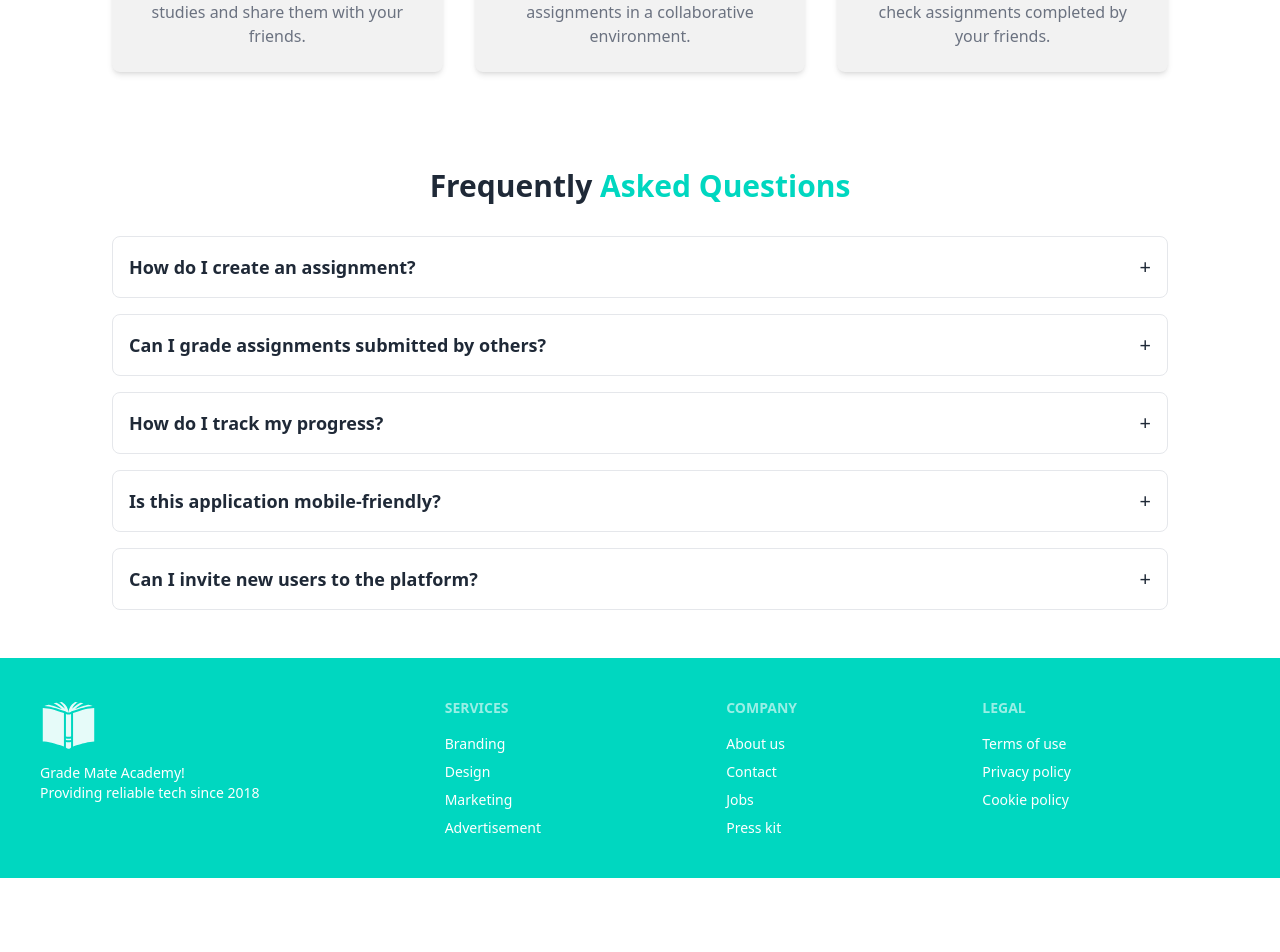
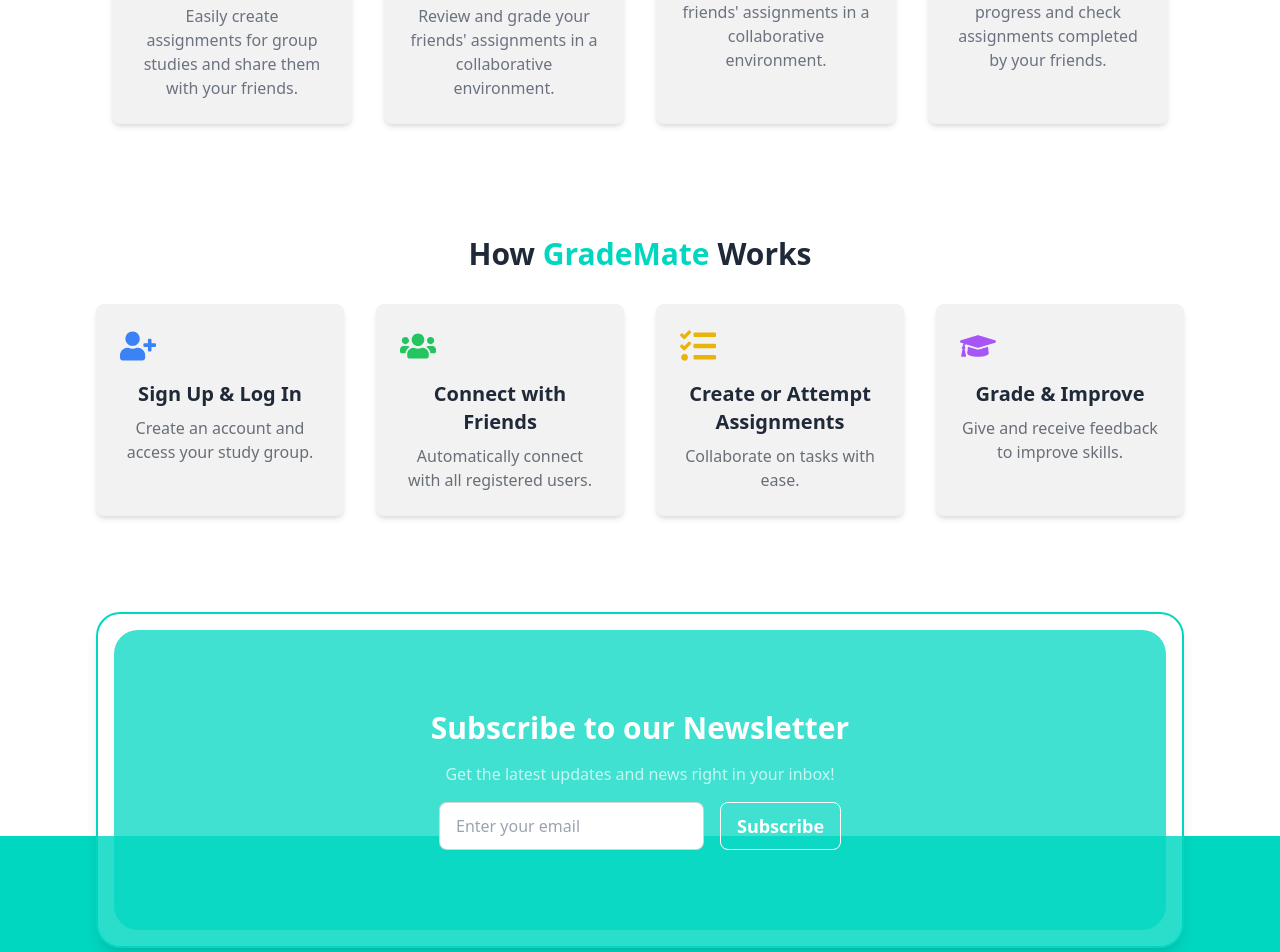
Before and after one commit to rabiyarumi/Grade-Mate, a React (Vite) app: page / in a window 1280 px wide. Shown: the part 920-1872 px from the top of the page. Before the commit the page ends 1798 px from the top, so only its background shows below. Built offline with nearby package versions, Linux system fonts and the light colour scheme; no server answers.

Commit message:
modify footer

```diff
--- a/src/components/Footer.jsx
+++ b/src/components/Footer.jsx
@@ -3,7 +3,7 @@
 const Footer = () => {
   return (
     <div>
-      <footer className="footer bg-accent text-white p-10">
+      <footer className="footer bg-accent text-white p-10 pt-40">
         <aside>
           <GiBookCover size={57} className="text-white/90" />
           <p>
--- a/src/components/Navbar.jsx
+++ b/src/components/Navbar.jsx
@@ -75,8 +75,8 @@
   );
 
   return (
-   <div className="sticky top-0 z-50 bg-white/70 bg-opacity-30">
-     <div className="navbar md:w-[85%] mx-auto ">
+   <div className="sticky top-0 z-50 bg-base-200 bg-opacity-60 w-full">
+     <div className="navbar md:w-[85%] mx-auto  z-20">
       <div className="navbar-start items-center gap-2 justify-start">
         <Link to={"/"}>
           <GiBookCover size={25} className="text-accent" />
--- a/src/layouts/MainLayout.jsx
+++ b/src/layouts/MainLayout.jsx
@@ -14,7 +14,7 @@
 
     } , [theme])
     return (
-        <div className='flex flex-col min-h-screen'>
+        <div className='flex flex-col min-h-screen '>
             <Navbar theme={theme} setTheme={setTheme}/>
             <div className='flex-grow'>
                 <Outlet/>
--- a/src/pages/Home/Features.jsx
+++ b/src/pages/Home/Features.jsx
@@ -16,6 +16,13 @@
           description:
             "Review and grade your friends' assignments in a collaborative environment.",
           icon: "⭐",
+        },
+        {
+          id: 2,
+          title: "Take Assignments",
+          description:
+            "Review and grade your friends' assignments in a collaborative environment.",
+          icon: "📑",
         },
         {
           id: 3,
@@ -37,10 +44,11 @@
           >
             <span className="text-accent">Features of</span> Our Application
           </motion.h2>
-          <div className="grid grid-cols-1 md:grid-cols-3 gap-8">
+          <div className="grid grid-cols-1 md:grid-cols-2 lg:grid-cols-4 gap-8">
             {features.map((feature) => (
               <motion.div
                 key={feature.id}
+                whileHover={{ scale: 1.1 }}
                 initial={{ opacity: 0, scale: 0.8 }}
                 whileInView={{ opacity: 1, scale: 1 }}
                 viewport={{ once: true }}
--- a/src/pages/Home/Home.jsx
+++ b/src/pages/Home/Home.jsx
@@ -2,13 +2,19 @@
 import Banner from './Banner';
 import Features from './Features';
 import Faq from './Faq';
+import NewsLetter from './NewsLetter';
+import HowItWorks from './HowItWorks';
+import RecentAssignment from './RecentAssignment';
 
 const Home = () => {
     return (
         <div>
           <Banner/>
+          <RecentAssignment/>
           <Features/>
-          <Faq/>
+          <HowItWorks/>
+          <NewsLetter/>
+
         </div>
     );
 };
--- /dev/null
+++ b/src/pages/Home/HowItWorks.jsx
@@ -0,0 +1,39 @@
+import { motion } from "framer-motion";
+import { FaUserPlus, FaUsers, FaTasks, FaGraduationCap } from "react-icons/fa";
+
+
+const HowItWorks = () => {
+
+    const steps = [
+        { icon: <FaUserPlus className="text-4xl text-blue-500" />, title: "Sign Up & Log In", description: "Create an account and access your study group." },
+        { icon: <FaUsers className="text-4xl text-green-500" />, title: "Connect with Friends", description: "Automatically connect with all registered users." },
+        { icon: <FaTasks className="text-4xl text-yellow-500" />, title: "Create or Attempt Assignments", description: "Collaborate on tasks with ease." },
+        { icon: <FaGraduationCap className="text-4xl text-purple-500" />, title: "Grade & Improve", description: "Give and receive feedback to improve skills." },
+      ];
+
+    return (
+        <section className="bg-base-100 py-16 md:w-[85%] mx-auto">
+        <div className="container mx-auto text-center">
+          <h2 className="text-3xl font-bold mb-8">How <span className="text-accent">GradeMate</span> Works</h2>
+          <div className="grid grid-cols-1 md:grid-cols-2 lg:grid-cols-4 gap-8">
+            {steps.map((step, index) => (
+              <motion.div
+                key={index}
+                className="bg-base-200 p-6 rounded-lg shadow-md"
+                whileHover={{ scale: 1.1 }}
+                initial={{ opacity: 0, y: 50 }}
+                animate={{ opacity: 1, y: 0 }}
+                transition={{ duration: 0.5, delay: index * 0.2 }}
+              >
+                <div className="mb-4">{step.icon}</div>
+                <h3 className="text-xl font-semibold mb-2">{step.title}</h3>
+                <p className="text-base opacity-65">{step.description}</p>
+              </motion.div>
+            ))}
+          </div>
+        </div>
+      </section>
+    );
+};
+
+export default HowItWorks;
--- /dev/null
+++ b/src/pages/Home/NewsLetter.jsx
@@ -0,0 +1,40 @@
+import newslatter from "../../assets/newslatteer.webp"
+
+const NewsLetter = () => {
+    return (
+        <div className="border-2 w-[85%] mx-auto relative top-28 p-3 md:p-4 rounded-3xl z-30 shadow-lg  bg-[rgba(255,255,255,0.17)] border-accent text-white -mt-20" >
+      {/* main-content */}
+      <div className="bg-accent bg-opacity-75  rounded-3xl ">
+
+        <div
+          className="  flex flex-col items-center justify-center gap-2 md:gap-4 bg-cover bg-center py-8 md:py-16 lg:py-20 rounded-3xl   "
+        //   style={{
+        //     backgroundImage: `url(${newslatter})`,
+        //   }}
+        >
+          <h3 className="text-xl md:text-3xl font-bold text-center">
+            Subscribe to our Newsletter
+          </h3>
+          <p className="text-sm md:text-base opacity-70 text-center">
+            Get the latest updates and news right in your inbox!
+          </p>
+
+          <div className="flex flex-col md:flex-row justify-center gap-4">
+            <label className="input input-bordered flex items-center gap-2 bg-white text-accent">
+              <input
+                type="email"
+                className="grow "
+                placeholder="Enter your email"
+              />
+            </label>
+            <button className="btn   btn-outline text-white text-lg">
+              Subscribe
+            </button>
+          </div>
+        </div>
+      </div>
+    </div>
+    );
+};
+
+export default NewsLetter;
--- /dev/null
+++ b/src/pages/Home/RecentAssignment.jsx
@@ -0,0 +1,26 @@
+import axios from 'axios';
+import React, { useEffect, useState } from 'react';
+
+const RecentAssignment = () => {
+
+    const [assignments, setAssignments] = useState([])
+
+    useEffect(() => {
+
+        const fetchAllAssignments = async () => {
+            const { data } = await axios.get(`${import.meta.env.VITE_API_URL}/assignments`)
+            setAssignments(data)
+          }
+
+        fetchAllAssignments()
+      }, [])
+
+      console.log(assignments)
+    return (
+        <div>
+            {/* Recent Assignment {assignments.length} */}
+        </div>
+    );
+};
+
+export default RecentAssignment;
```
Also changed, not shown: src/assets/newslatteer.webp (added).
